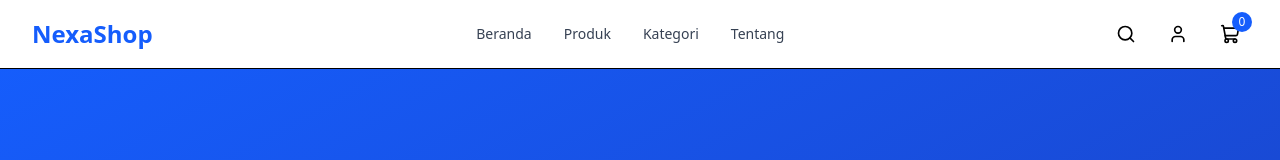
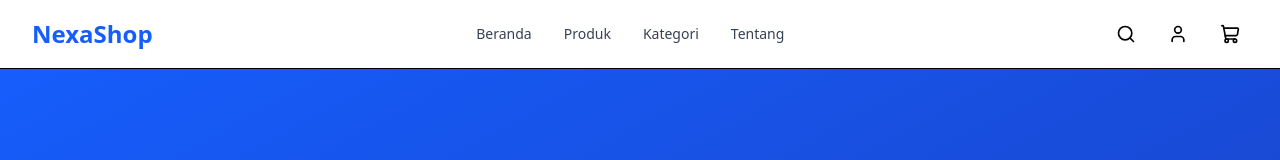
Before and after one commit to meigiyanto/03-e-commerce-store, a Next.js app: page / in a window 1280 px wide. Shown: the top 160 px of the page. Built offline with nearby package versions, Linux system fonts and the light colour scheme.

Commit message:
refaktori lanjutan

```diff
--- a/src/app/products/[id]/page.tsx
+++ b/src/app/products/[id]/page.tsx
@@ -9,13 +9,14 @@ import {
     ShoppingCart,
 } from "lucide-react";
 import { useState } from "react";
-
 import Navbar from "@/components/layout/Navbar";
 import { products } from "@/data/products";
+import { useCartStore } from "@/stores/cart-store";
 
 export default function ProductDetailPage() {
     const params = useParams()
     const [quantity, setQuantity] = useState(1)
+    const addItem = useCartStore((state) => state.addItem);
     const productId = Number(params.id)
     const product = products.find((product) => product.id === productId)
 
@@ -145,7 +146,11 @@ export default function ProductDetailPage() {
                 </div>
 
                 {/* Add to Cart */}
-                <button className="mt-8 flex w-full items-center justify-center gap-3 rounded-xl bg-blue-600 px-6 py-4 font-semibold text-white transition hover:bg-blue-700">
+                <button
+                  type="button"
+                  onClick={() => addItem(product, quantity)}
+                  className="mt-8 flex w-full items-center justify-center gap-3 rounded-xl bg-blue-600 px-6 py-4 font-semibold text-white transition hover:bg-blue-700"
+                >
                   <ShoppingCart size={20} />
                   Tambah ke Keranjang
                 </button>
--- a/src/components/layout/Navbar.tsx
+++ b/src/components/layout/Navbar.tsx
@@ -3,9 +3,12 @@
 import Link from "next/link";
 import { ShoppingCart, Search, Menu, User } from "lucide-react";
 import { useState } from "react";
+import { useCartStore } from "@/stores/cart-store";
 
 export default function Navbar() {
     const [isOpen, setIsOpen] = useState(false);
+    const items = useCartStore((state) => state.items)
+    const totalItems = items.reduce((total, item) => total + item.quantity, 0)
 
     return (
         <header className="sticky top-0 z-50 border-b bg-white">
@@ -71,9 +74,11 @@ export default function Navbar() {
                     >
                       <ShoppingCart size={20} />
 
+                      {totalItems > 0 && (
                         <span className="absolute -right-1 -top-1 flex h-5 w-5 items-center justify-center rounded-full bg-blue-600 text-xs text-white">
-          0
+                          {totalItems}
                         </span>
+                      )}
                   </Link>
 
                   {/* Mobile Menu Button */}
@@ -86,6 +91,7 @@ export default function Navbar() {
                   </button>
                 </div>
             </div>
+
             {/* Mobile Menu */}
             {isOpen && (
                 <div className="border-t bg-white px-4 py-4 md:hidden">
--- a/src/stores/cart-store.ts
+++ b/src/stores/cart-store.ts
@@ -12,7 +12,7 @@ type CartStore = {
     clearCart: () => void;
 }
 
-export const useCartStore = create((set) => ({
+export const useCartStore = create<CartStore>((set) => ({
     items: [],
     addItem: (product, quantity = 1) => set((state) => {
         const existingItem = state.items.find( (item) => item.id === product.id );
```
Lines whose indentation alone changed are shown as unchanged.
